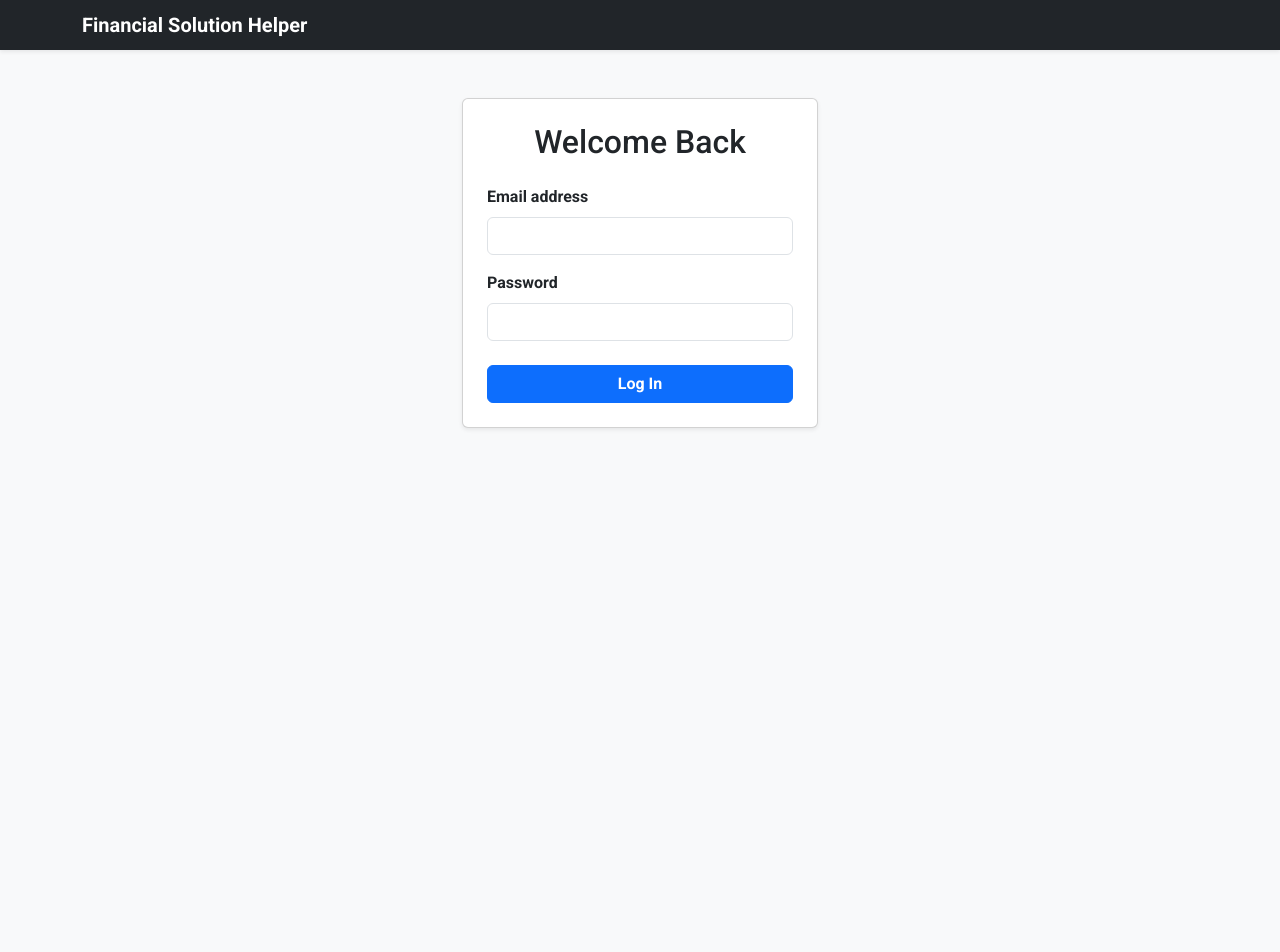
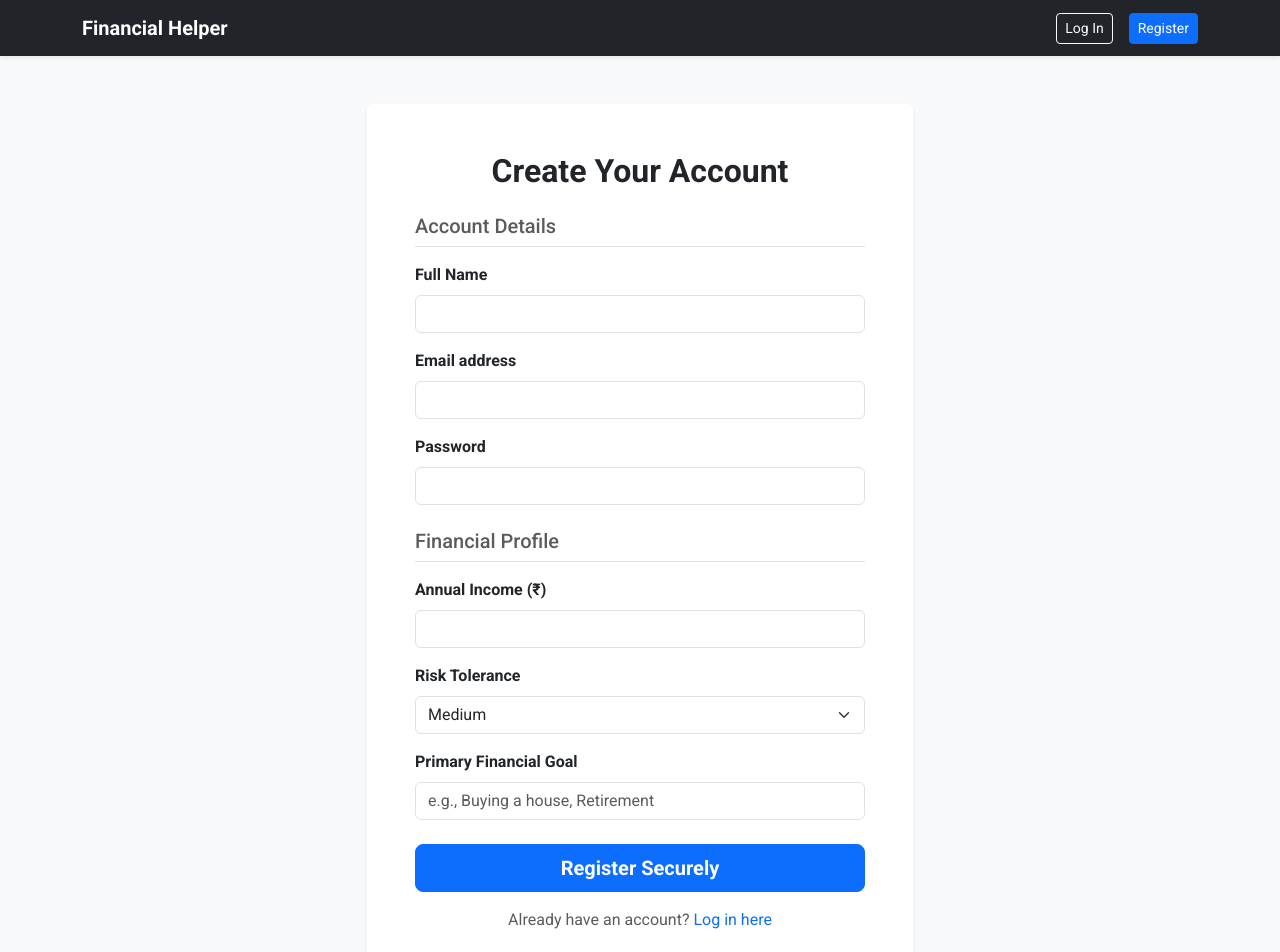
Before and after one commit to sariket007/financial-helper-frontend, a React (Vite) app: page /register in a window 1280 px wide. Shown: the top 952 px of the page. Before the commit the page ends 800 px from the top, so only its background shows below. Built offline with nearby package versions, Linux system fonts and the light colour scheme.

Commit message:
First phase of auth routing

```diff
--- a/package.json
+++ b/package.json
@@ -12,7 +12,8 @@
   "dependencies": {
     "bootstrap": "^5.3.8",
     "react": "^19.2.0",
-    "react-dom": "^19.2.0"
+    "react-dom": "^19.2.0",
+    "react-router-dom": "^7.13.1"
   },
   "devDependencies": {
     "@eslint/js": "^9.39.1",
--- a/src/App.jsx
+++ b/src/App.jsx
@@ -1,20 +1,46 @@
+import { BrowserRouter as Router, Routes, Route, Link } from "react-router-dom";
 import Login from "./components/Login";
+import Register from "./components/Register";
+import Dashboard from './components/Dashboard';
+
+// // A temporary placeholder for tomorrow's work
+// const DashboardPlaceholder = () => (
+//   <div className="container mt-5 text-center">
+//     <h2>Secure Dashboard</h2>
+//     <p className="text-muted">
+//       Authentication successful. The AI interface will be built here tomorrow.
+//     </p>
+//   </div>
+// );
 
 function App() {
   return (
-    <div className="bg-light min-vh-100">
-      {/* A clean, temporary Bootstrap Header for professional framing */}
-      <nav className="navbar navbar-dark bg-dark mb-5 shadow-sm">
-        <div className="container">
-          <span className="navbar-brand mb-0 h1 fw-bold">
-            Financial Solution Helper
-          </span>
-        </div>
-      </nav>
+    <Router>
+      <div className="bg-light min-vh-100">
+        {/* Navigation Bar */}
+        <nav className="navbar navbar-expand-lg navbar-dark bg-dark mb-5 shadow-sm">
+          <div className="container">
+            <span className="navbar-brand fw-bold">Financial Helper</span>
+            <div className="d-flex gap-3">
+              <Link to="/login" className="btn btn-outline-light btn-sm">
+                Log In
+              </Link>
+              <Link to="/register" className="btn btn-primary btn-sm">
+                Register
+              </Link>
+            </div>
+          </div>
+        </nav>
 
-      {/* Mounting your newly generated component */}
-      <Login />
-    </div>
+        {/* The Routing Switchboard */}
+        <Routes>
+          <Route path="/" element={<Login />} />
+          <Route path="/login" element={<Login />} />
+          <Route path="/register" element={<Register />} />
+          <Route path="/dashboard" element={<Dashboard />} />
+        </Routes>
+      </div>
+    </Router>
   );
 }
 
--- /dev/null
+++ b/src/components/Dashboard.jsx
@@ -0,0 +1,58 @@
+import { useEffect, useState } from "react";
+import { useNavigate } from "react-router-dom";
+import authService from "../services/authService";
+
+const Dashboard = () => {
+  const navigate = useNavigate();
+  const [user, setUser] = useState(null);
+
+  useEffect(() => {
+    // 1. Fetch the user session securely from your OOP class
+    const currentUser = authService.getCurrentUser();
+
+    // 2. Protected Route Logic: If no token/user, kick them out
+    if (!currentUser) {
+      navigate("/login");
+    } else {
+      setUser(currentUser);
+    }
+  }, [navigate]);
+
+  const handleLogout = () => {
+    // 1. Destroy the session in localStorage
+    authService.logout();
+    // 2. Redirect to the login page
+    navigate("/login");
+  };
+
+  // Prevent the UI from flashing before the redirect happens if not logged in
+  if (!user) return null;
+
+  return (
+    <div className="container mt-5">
+      <div className="row justify-content-center">
+        <div className="col-md-8">
+          <div className="card shadow-sm border-0 text-center p-5">
+            <h2 className="fw-bold mb-3">Hi, {user.name}! 👋</h2>
+            <p className="text-muted mb-5 text-center">
+              Authentication successful. Your secure session is active. <br />
+              Tomorrow, we will connect this dashboard directly to the AI
+              advisory engine.
+            </p>
+
+            <div>
+              <button
+                onClick={handleLogout}
+                className="btn btn-outline-danger px-5 fw-bold"
+              >
+                Log Out
+              </button>
+            </div>
+          </div>
+        </div>
+      </div>
+    </div>
+  );
+};
+
+export default Dashboard;
--- a/src/components/Login.jsx
+++ b/src/components/Login.jsx
@@ -1,7 +1,9 @@
 import { useState } from "react";
 import authService from "../services/authService"; // Importing your strict OOP class
+import { useNavigate } from "react-router-dom";
 
 const Login = () => {
+  const navigate = useNavigate();
   // State Management (The Inputs)
   const [formData, setFormData] = useState({
     email: "",
@@ -31,8 +33,8 @@ const Login = () => {
       await authService.login({ email, password });
 
       // Temporary success action until we build the React Router
-      alert("Login Successful! Token saved to localStorage.");
-
+      //alert("Login Successful! Token saved to localStorage.");
+      navigate("/dashboard");
       // Clear form on success
       setFormData({ email: "", password: "" });
     } catch (err) {
--- /dev/null
+++ b/src/components/Register.jsx
@@ -0,0 +1,187 @@
+import { useState } from "react";
+import { useNavigate, Link } from "react-router-dom";
+import authService from "../services/authService"; // The strict OOP Singleton
+
+const Register = () => {
+  const navigate = useNavigate();
+
+  // State Management (Inputs)
+  const [formData, setFormData] = useState({
+    name: "",
+    email: "",
+    password: "",
+    annualIncome: "",
+    riskTolerance: "Medium", // Defaulting to your schema's enum
+    primaryGoal: "",
+  });
+  const [error, setError] = useState("");
+  const [isLoading, setIsLoading] = useState(false);
+
+  // Destructure for cleaner JSX
+  const { name, email, password, annualIncome, riskTolerance, primaryGoal } =
+    formData;
+
+  const handleChange = (e) => {
+    setFormData({
+      ...formData,
+      [e.target.name]: e.target.value,
+    });
+  };
+
+  // The Output/Behavior
+  const handleSubmit = async (e) => {
+    e.preventDefault();
+    setError("");
+    setIsLoading(true);
+
+    // Architecting the exact nested payload your Node.js backend expects
+    const payload = {
+      name,
+      email,
+      password,
+      financialProfile: {
+        annualIncome: Number(annualIncome), // Ensure it passes as a number
+        riskTolerance,
+        primaryGoal,
+      },
+    };
+
+    try {
+      // Delegating entirely to the Service layer
+      await authService.register(payload);
+
+      // On success, snap the user straight to the secure dashboard
+      navigate("/dashboard");
+    } catch (err) {
+      setError(err.message);
+    } finally {
+      setIsLoading(false);
+    }
+  };
+
+  return (
+    <div className="container mt-5 mb-5">
+      <div className="row justify-content-center">
+        <div className="col-md-8 col-lg-6">
+          <div className="card shadow-sm border-0">
+            <div className="card-body p-5">
+              <h2 className="text-center mb-4 fw-bold">Create Your Account</h2>
+
+              {/* Error Display */}
+              {error && (
+                <div className="alert alert-danger" role="alert">
+                  {error}
+                </div>
+              )}
+
+              <form onSubmit={handleSubmit}>
+                <h5 className="mb-3 text-muted border-bottom pb-2">
+                  Account Details
+                </h5>
+                <div className="mb-3">
+                  <label className="form-label fw-semibold">Full Name</label>
+                  <input
+                    type="text"
+                    className="form-control"
+                    name="name"
+                    value={name}
+                    onChange={handleChange}
+                    required
+                  />
+                </div>
+                <div className="mb-3">
+                  <label className="form-label fw-semibold">
+                    Email address
+                  </label>
+                  <input
+                    type="email"
+                    className="form-control"
+                    name="email"
+                    value={email}
+                    onChange={handleChange}
+                    required
+                  />
+                </div>
+                <div className="mb-4">
+                  <label className="form-label fw-semibold">Password</label>
+                  <input
+                    type="password"
+                    className="form-control"
+                    name="password"
+                    value={password}
+                    onChange={handleChange}
+                    minLength="6"
+                    required
+                  />
+                </div>
+
+                <h5 className="mb-3 text-muted border-bottom pb-2 mt-4">
+                  Financial Profile
+                </h5>
+                <div className="mb-3">
+                  <label className="form-label fw-semibold">
+                    Annual Income (₹)
+                  </label>
+                  <input
+                    type="number"
+                    className="form-control"
+                    name="annualIncome"
+                    value={annualIncome}
+                    onChange={handleChange}
+                    required
+                  />
+                </div>
+                <div className="mb-3">
+                  <label className="form-label fw-semibold">
+                    Risk Tolerance
+                  </label>
+                  <select
+                    className="form-select"
+                    name="riskTolerance"
+                    value={riskTolerance}
+                    onChange={handleChange}
+                  >
+                    <option value="Low">Low</option>
+                    <option value="Medium">Medium</option>
+                    <option value="High">High</option>
+                  </select>
+                </div>
+                <div className="mb-4">
+                  <label className="form-label fw-semibold">
+                    Primary Financial Goal
+                  </label>
+                  <input
+                    type="text"
+                    className="form-control"
+                    name="primaryGoal"
+                    value={primaryGoal}
+                    onChange={handleChange}
+                    placeholder="e.g., Buying a house, Retirement"
+                    required
+                  />
+                </div>
+
+                <button
+                  type="submit"
+                  className="btn btn-primary w-100 fw-bold btn-lg"
+                  disabled={isLoading}
+                >
+                  {isLoading ? "Creating Account..." : "Register Securely"}
+                </button>
+
+                <div className="text-center mt-3">
+                  <span className="text-muted">Already have an account? </span>
+                  <Link to="/login" className="text-decoration-none">
+                    Log in here
+                  </Link>
+                </div>
+              </form>
+            </div>
+          </div>
+        </div>
+      </div>
+    </div>
+  );
+};
+
+export default Register;
```
Also changed, not shown: 1 other file (tests, documents, lock files or other folders).
